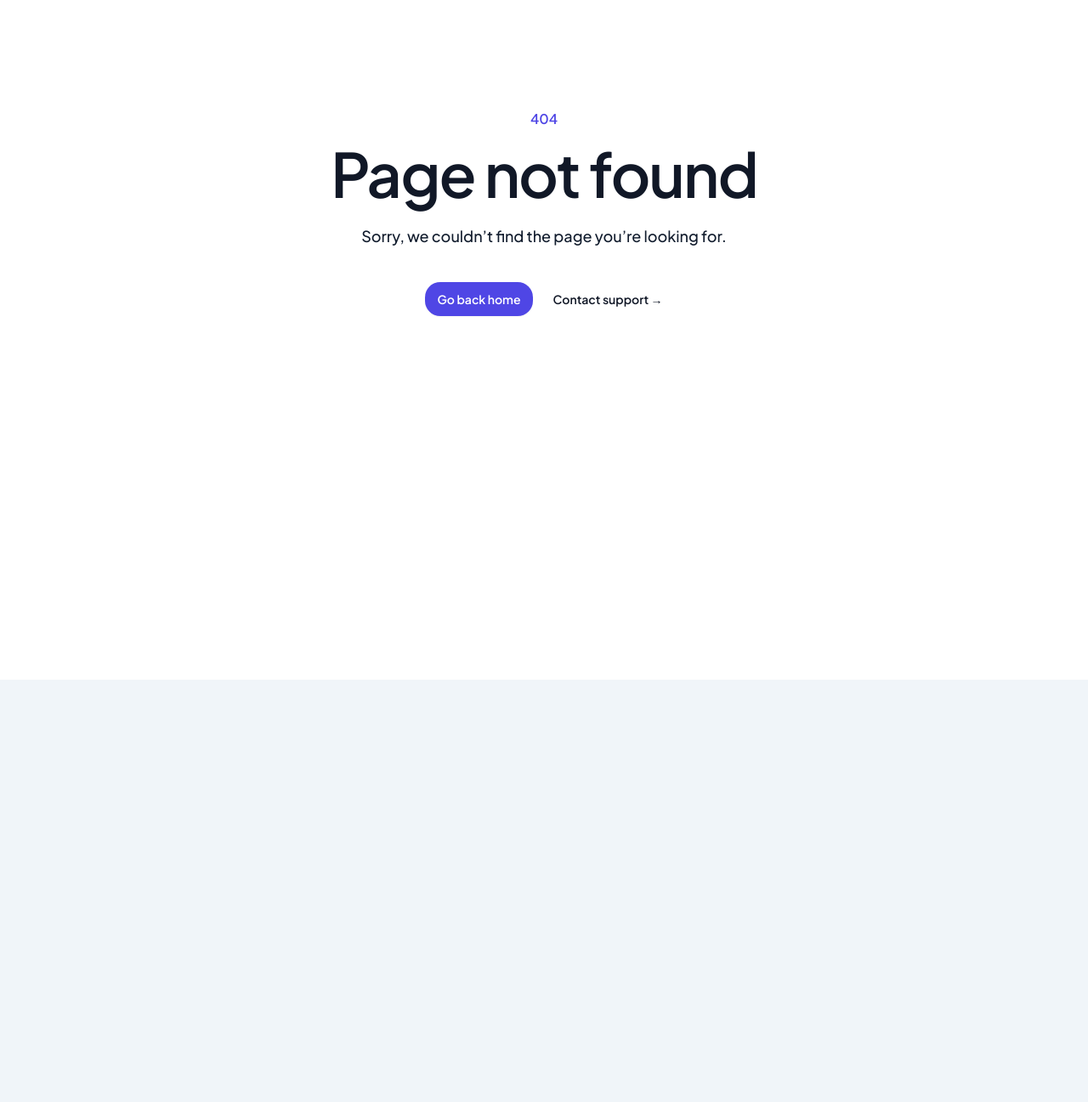
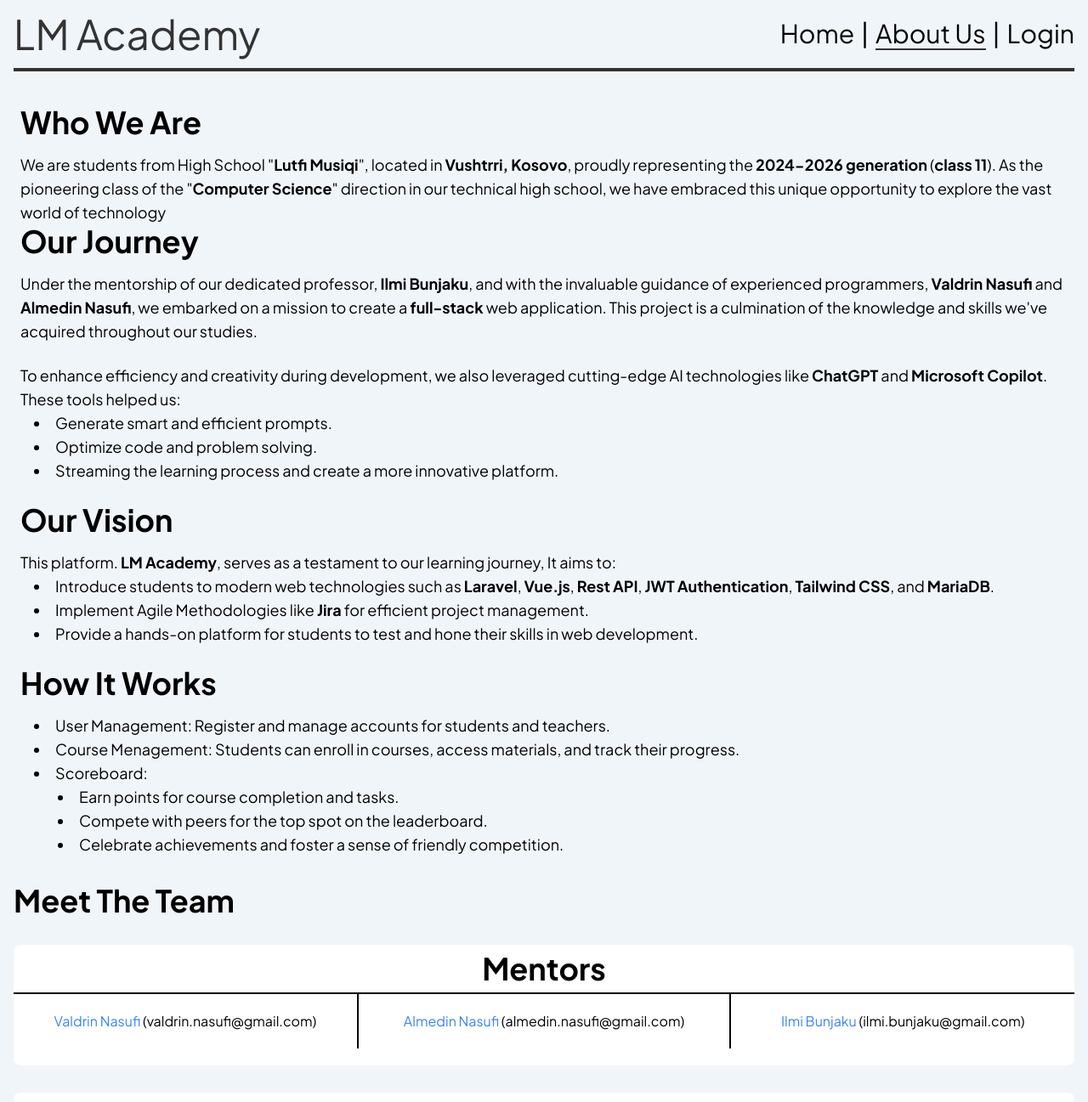
Before and after one commit to Bleri123/lm_academy_front, a Vue app: page /about-us in a window 1280 px wide. Before the commit this address had no page. Shown: the top 1297 px of the page at 85% size. Before the commit the page ends 800 px from the top, so only its background shows below. Built offline with nearby package versions, Linux system fonts and the light colour scheme.

Commit message:
finished the about us page

```diff
--- /dev/null
+++ b/src/components/default/AboutUsPage.vue
@@ -0,0 +1,127 @@
+<script setup></script>
+
+<template>
+  <div class="py-10">
+    <div class="px-2">
+      <h1 class="text-4xl font-bold pb-4">Who We Are</h1>
+      <p class="text-lg">
+        We are students from High School "<strong>Lutfi Musiqi</strong>", located in
+        <strong>Vushtrri, Kosovo</strong>, proudly representing the
+        <strong>2024-2026 generation</strong> (<strong>class 11</strong>). As the pioneering class
+        of the "<strong>Computer Science</strong>" direction in our technical high school, we have
+        embraced this unique opportunity to explore the vast world of technology
+      </p>
+    </div>
+    <div class="px-2">
+      <h1 class="text-4xl font-bold pb-4">Our Journey</h1>
+      <p class="text-lg">
+        Under the mentorship of our dedicated professor, <strong>Ilmi Bunjaku</strong>, and with the
+        invaluable guidance of experienced programmers, <strong>Valdrin Nasufi</strong> and
+        <strong>Almedin Nasufi</strong>, we embarked on a mission to create a
+        <strong>full-stack</strong> web application. This project is a culmination of the knowledge
+        and skills we've acquired throughout our studies.
+      </p>
+      <p class="text-lg pt-6">
+        To enhance efficiency and creativity during development, we also leveraged cutting-edge AI
+        technologies like <strong>ChatGPT</strong> and <strong>Microsoft Copilot</strong>. These
+        tools helped us:
+      </p>
+      <ul class="list-disc list-inside text-lg pl-4">
+        <li>Generate smart and efficient prompts.</li>
+        <li>Optimize code and problem solving.</li>
+        <li>Streaming the learning process and create a more innovative platform.</li>
+      </ul>
+    </div>
+    <div class="px-2 pt-6">
+      <h1 class="text-4xl font-bold pb-4">Our Vision</h1>
+      <p class="text-lg">
+        This platform. <strong>LM Academy</strong>, serves as a testament to our learning journey,
+        It aims to:
+      </p>
+      <ul class="list-disc list-inside text-lg pl-4">
+        <li>
+          Introduce students to modern web technologies such as <strong>Laravel</strong>,
+          <strong>Vue.js</strong>, <strong>Rest API</strong>, <strong>JWT Authentication</strong>,
+          <strong>Tailwind CSS</strong>, and <strong>MariaDB</strong>.
+        </li>
+        <li>
+          Implement Agile Methodologies like <strong>Jira</strong> for efficient project management.
+        </li>
+        <li>
+          Provide a hands-on platform for students to test and hone their skills in web development.
+        </li>
+      </ul>
+    </div>
+    <div class="px-2 pt-6">
+      <h1 class="text-4xl font-bold pb-4">How It Works</h1>
+      <ul class="list-disc list-inside text-lg pl-4">
+        <li>User Management: Register and manage accounts for students and teachers.</li>
+        <li>
+          Course Menagement: Students can enroll in courses, access materials, and track their
+          progress.
+        </li>
+        <li>
+          Scoreboard:
+          <ul class="list-disc list-inside text-lg pl-7">
+            <li>Earn points for course completion and tasks.</li>
+            <li>Compete with peers for the top spot on the leaderboard.</li>
+            <li>Celebrate achievements and foster a sense of friendly competition.</li>
+          </ul>
+        </li>
+      </ul>
+    </div>
+    <div>
+      <h1 class="text-4xl font-bold pt-8">Meet The Team</h1>
+      <div class="w-full bg-white mt-8 pb-5 rounded-lg">
+        <h1 class="text-4xl font-bold flex justify-center py-2">Mentors</h1>
+        <div class="flex justify-center gap-4 text-center border-t-2 border-black">
+          <p class="w-2/3 border-r-2 border-black pt-5 text-blue-500">
+            Valdrin Nasufi <span class="text-black">(valdrin.nasufi@gmail.com)</span>
+          </p>
+          <p class="w-2/3 border-black pt-5 text-blue-500">
+            Almedin Nasufi <span class="text-black">(almedin.nasufi@gmail.com)</span>
+          </p>
+          <p class="w-2/3 border-l-2 border-black pt-5 pb-5 text-blue-500">
+            Ilmi Bunjaku <span class="text-black">(ilmi.bunjaku@gmail.com)</span>
+          </p>
+        </div>
+      </div>
+      <div class="w-full bg-white mt-8 pb-5 rounded-lg">
+        <h1 class="text-4xl font-bold flex justify-center py-2">Students</h1>
+        <div class="flex justify-center gap-4 text-center border-t-2 border-black">
+          <p class="w-2/3 border-r-2 border-black pt-5 text-blue-500">
+            Bleon Nasufi <span class="text-black">(bleonnasufi9@gmail.com)</span>
+          </p>
+          <p class="w-2/3 border-black pt-5 text-blue-500">
+            Elton Rexha <span class="text-black">(eltonrexha20@gmail.com)</span>
+          </p>
+          <p class="w-2/3 border-l-2 border-black pt-5 pb-5 text-blue-500">
+            Edi Pajaziti <span class="text-black">(edipajaziti5@gmail.com)</span>
+          </p>
+        </div>
+        <div class="flex justify-center gap-4 text-center border-t-2 border-black">
+          <p class="w-2/3 border-r-2 border-black pt-5 text-blue-500">
+            Qemajl Kera <span class="text-black">(Qemal200200@gmail.com)</span>
+          </p>
+          <p class="w-2/3 border-black pt-5 text-blue-500">
+            Talat Mustafa <span class="text-black">(talatmustafa476@gmail.com)</span>
+          </p>
+          <p class="w-2/3 border-l-2 border-black pt-5 pb-5 text-blue-500">
+            Astrit Shala <span class="text-black">(shalaastrit7212@gmail.com)</span>
+          </p>
+        </div>
+        <div class="flex justify-center gap-4 text-center border-t-2 border-black">
+          <p class="w-2/3 border-r-2 border-black pt-5 text-blue-500">
+            Dijar Çerkezi <span class="text-black">(dijarcerkezi8@gmail.com)</span>
+          </p>
+          <p class="w-2/3 border-black pt-5 pb-5 text-blue-500">
+            Hysnije Bajraktari <span class="text-black">(hysnije.bb1@gmail.com)</span>
+          </p>
+          <p class="w-2/3 border-l-2 border-black pt-5 pb-5 text-blue-500">
+            Learta Pllana <span class="text-black">(leartapllana6@gmail.com)</span>
+          </p>
+        </div>
+      </div>
+    </div>
+  </div>
+</template>
--- a/src/components/default/general/HeaderDefault.vue
+++ b/src/components/default/general/HeaderDefault.vue
@@ -3,15 +3,17 @@
     <div class="flex justify-between items-center border-b-4 border-textPrimary py-4">
       <h1 class="logo text-5xl text-textPrimary">LM Academy</h1>
       <nav class="text-3xl flex gap-2">
-        <router-link :to="{ name: 'home' }" active-class="border-b-textPrimary border-b-2"
+        <router-link :to="{ name: 'home' }" exact-active-class="border-b-textPrimary border-b-2"
           >Home</router-link
         >
         <span>|</span>
-        <router-link to="/about-us" active-class="border-b-textPrimary border-b-2"
+        <router-link :to="{ name: 'aboutUs' }" exact-active-class="border-b-textPrimary border-b-2"
           >About Us</router-link
         >
         <span>|</span>
-        <router-link to="/login" active-class="border-b-textPrimary border-b-2">Login</router-link>
+        <router-link to="/login" exact-active-class="border-b-textPrimary border-b-2"
+          >Login</router-link
+        >
       </nav>
     </div>
   </header>
--- a/src/router/index.js
+++ b/src/router/index.js
@@ -26,6 +26,11 @@ const router = createRouter({
           path: 'contact',
           name: 'contact',
           component: () => import('@/components/default/ContactPage.vue'),
+        },
+        {
+          path: 'about-us',
+          name: 'aboutUs',
+          component: () => import('@/components/default/AboutUsPage.vue'),
         },
       ],
     },
--- /dev/null
+++ b/src/views/AboutUsView.vue
@@ -0,0 +1,7 @@
+<script setup>
+import AboutUs from '@/components/default/AboutUsPage.vue'
+</script>
+
+<template>
+  <AboutUs />
+</template>
--- a/src/views/ContactPageView.vue
+++ b/src/views/ContactPageView.vue
@@ -1,5 +1,7 @@
-<script setup></script>
+<script setup>
+import ContactPage from '@/components/default/ContactPage.vue'
+</script>
 
 <template>
-  <div>Contact Page</div>
+  <ContactPage />
 </template>
--- a/src/views/PrivacyPolicyView.vue
+++ b/src/views/PrivacyPolicyView.vue
@@ -1,5 +1,7 @@
-<script setup></script>
+<script setup>
+import PrivacyPolicy from '@/components/default/PrivacyPolicy.vue'
+</script>
 
 <template>
-  <div>Privacy Policy</div>
+  <PrivacyPolicy />
 </template>
--- a/src/views/TermsOfServiceView.vue
+++ b/src/views/TermsOfServiceView.vue
@@ -1,5 +1,7 @@
-<script setup></script>
+<script setup>
+import TermsOfService from '@/components/default/TermsOfService.vue'
+</script>
 
 <template>
-  <div>Terms of Service</div>
+  <TermsOfService />
 </template>
```
